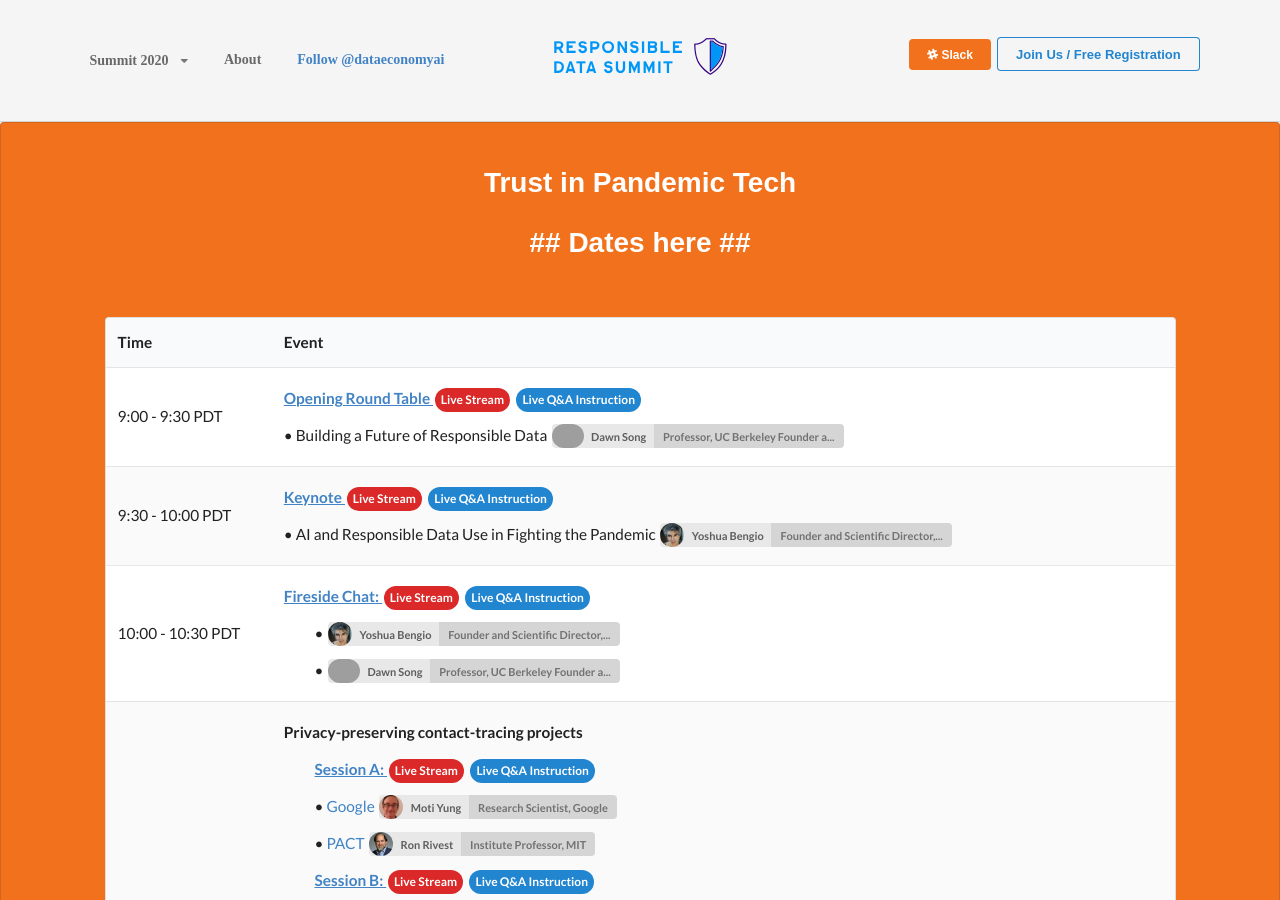
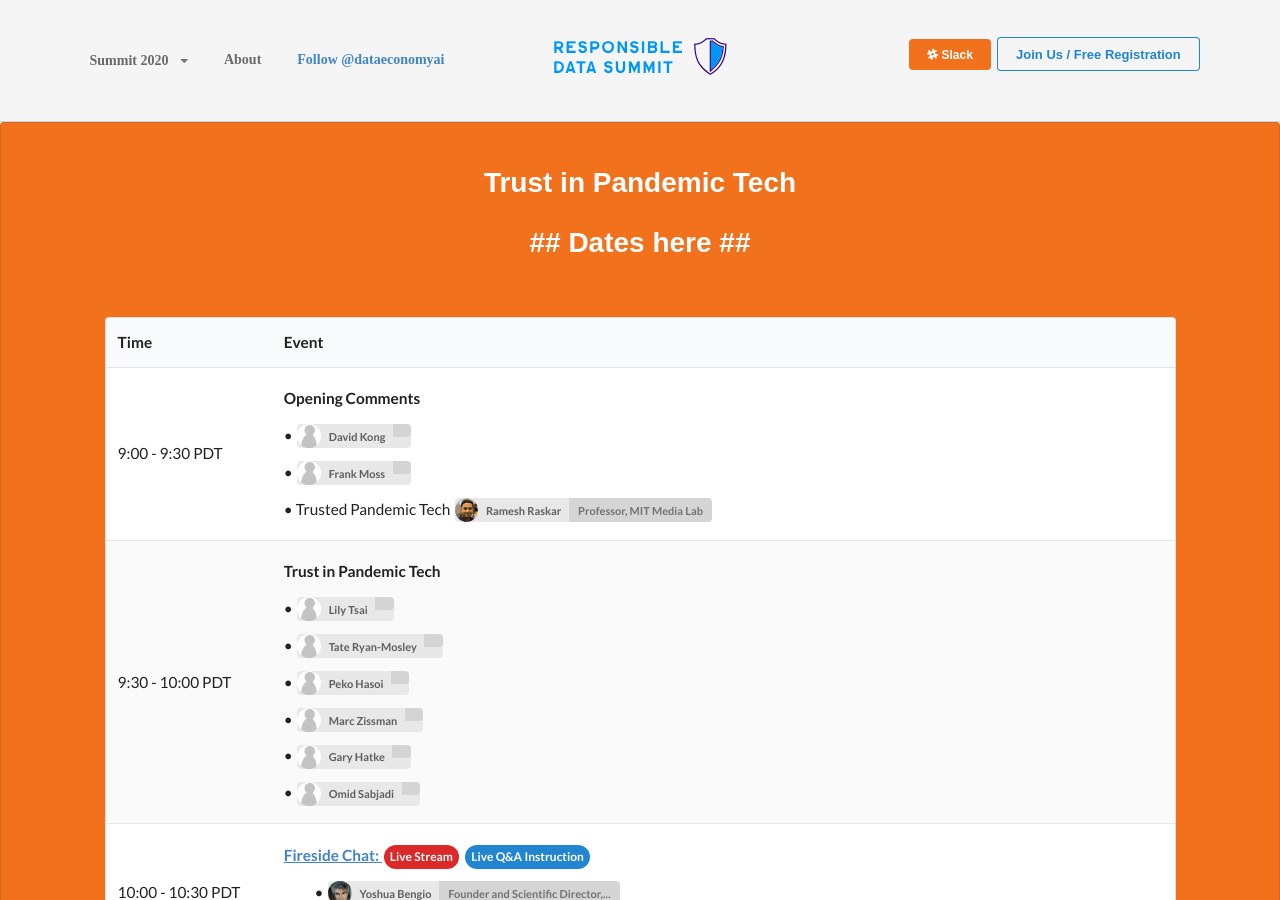
Before and after one commit to responsible-data-summit/events, a Jekyll site: the page built from agenda-0806.html, in a window 1280 px wide and 900 px high. Built offline with Jekyll 4.4.1, drawn with Linux system fonts in a browser that asks for light colours; some web fonts are replaced; comment, search, counter and statistics services are not loaded; some of the changed lines change nothing that is shown; grey boxes are pictures that could not be loaded.

Commit message:
update agenda

```diff
--- /dev/null
+++ b/_data/agenda0728.yml
@@ -0,0 +1,128 @@
+- time: 9:00 - 9:30
+  sections:
+    - title: Opening Comments
+      #link: https://youtu.be/k-sIXplTssY
+      speakers:
+        - name: David Kong
+        - name: Frank Moss
+        - name: Ramesh Raskar
+          content: Trusted Pandemic Tech
+- time: 9:30 - 10:00
+  sections:
+    - title: Trust in Pandemic Tech
+      #link: https://youtu.be/XQ6E0Q8SY5c
+      speakers:
+        - name: Lily Tsai
+        - name: Tate Ryan-Mosley
+        - name: Peko Hasoi
+        - name: Marc Zissman
+        - name: Gary Hatke
+        - name: Omid Sabjadi
+
+- time: 10:00 - 10:30
+  sections:
+    - title: "Fireside Chat:"
+      link: https://youtu.be/fE0WMc8K_ow
+    - inline: true
+      speakers:
+        - name: Yoshua Bengio
+        - name: Dawn Song
+- time: 10:30 - 11:15
+  sections:
+    - title: Privacy-preserving contact-tracing projects
+    - title: "Session A:"
+      link: https://youtu.be/aKAd3idQol4
+      speakers:
+        - name: Moti Yung
+          content: Google
+          link: https://www.google.com/covid19/exposurenotifications/
+        - name: Ron Rivest
+          content: PACT
+          link: https://pact.mit.edu/
+    - title: "Session B:"
+      link: https://youtu.be/JxCmJtjJioY
+      speakers:
+        - name: Carmela Troncoso
+          content: DP-3T
+          link: https://github.com/DP-3T/documents
+        - name: Ramesh Raskar
+          content: SafePaths
+          link: https://covidsafepaths.org/
+    - title: "Session C:"
+      link: https://youtu.be/ocW8m_yIe0E
+      speakers:
+        - name: John Langford
+          content: CommonCircle (PACT protocols)
+          link: https://commoncircle.us/
+        - name: Bill Pugh
+          content: The Challenge of Balancing Useful Functionality and Privacy in GAEN
+    - title: "Session D:"
+      link: https://youtu.be/pv9eGYR9A98
+      speakers:
+        - name: Andrew Trask
+          content: Privacy Preserving Public Health Infrastructure
+- time: 11:15 - 12:15
+  sections:
+    - title: "Panel:"
+      comment: Privacy-preserving contact tracing
+      link: https://youtu.be/C1egbi2CmOg
+    - title: "Moderator:"
+      speakers:
+        - name: Will Knight
+    - title: "Panelists:"
+      speakers:
+        - name: Moti Yung
+        - name: Ron Rivest
+        - name: Ramesh Raskar
+        - name: Carmela Troncoso
+        - name: John Langford
+- time: 12:15 - 13:00
+  sections:
+    - title: "Privacy vs. Utility"
+      link: https://youtu.be/NjacCpQuuKY
+    - inline: true
+      speakers:
+        - name: Ed Felten
+          content: Privacy in Times of Crisis
+        - name: Elissa M. Redmiles
+          content: Identifying the Ideal COVID-19 App via Descriptive Ethics
+- time: 13:00 - 14:00
+  sections:
+    - title: "Data Commons in Pandemic"
+      link: https://youtu.be/qwsT5Ox5Hr8
+    - inline: true
+      speakers:
+        - name: R.V.Guha
+          content: Data Commons
+        - name: Matthew Trunnell
+          content: The Chicagoland COVID-19 Commons
+        - name: Claire Jarashow
+          content: The Complexities of COVID-19 Surveillance Data
+- time: 14:00 - 15:00
+  sections:
+    - title: "Panel:"
+      comment: "Data Steward & Pandemic Response"
+      link: https://youtu.be/xDBzIWZF1Ac
+    - title: "Moderator:"
+      speakers:
+        - name: Stefaan G Verhulst
+    - title: "Panelists:"
+      speakers:
+        - name: Richard Benjamins
+        - name: Claudia Juech
+        - name: Brennan Lake
+- time: 15:00 - 15:15
+  sections:
+    - title: Spotlight
+      link: https://youtu.be/61VKExxRogc
+- time: 15:15 - 15:30
+  sections:
+    - title: Conclusion
+      link: https://youtu.be/yLkruUA5uwY
+      speakers:
+        - name: Evgenios M. Kornaropoulos
+          aff: Researcher, UC Berkeley
+          avatar: Evgenios.jpeg
+        - name: Vivek Sharma
+          aff: Researcher, MIT/Harvard
+          avatar: VivekS.jpg
--- a/agenda-0806.html
+++ b/agenda-0806.html
@@ -17,7 +17,7 @@ title: Agenda
                 </tr>
             </thead>
             <tbody>
-                {% for event in site.data.agenda0806 %}
+                {% for event in site.data.agenda0728 %}
                     <tr style="line-height: 2.4em;">
                         <td>{{event.time}} PDT </td>
                         <td>
```
